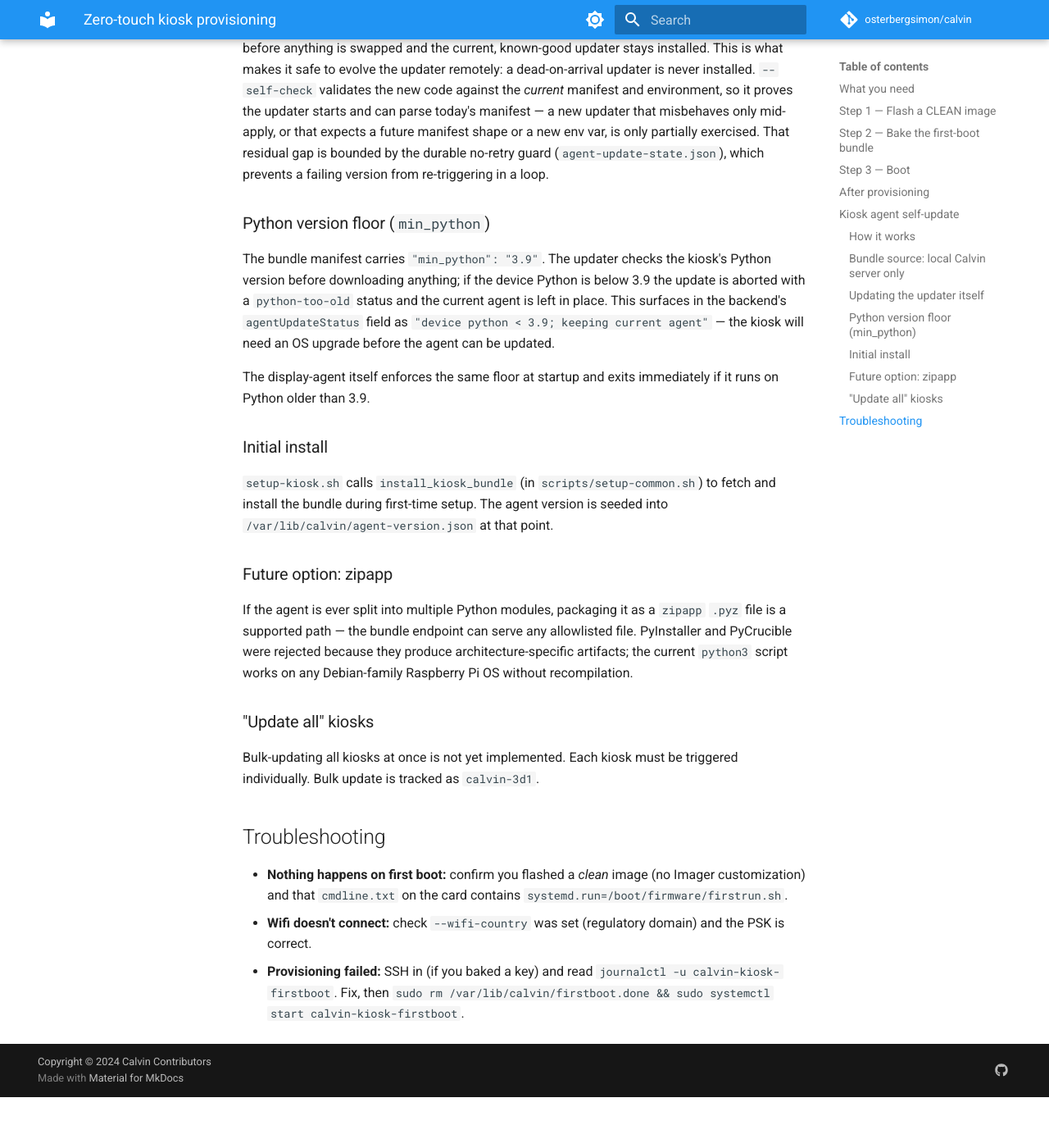
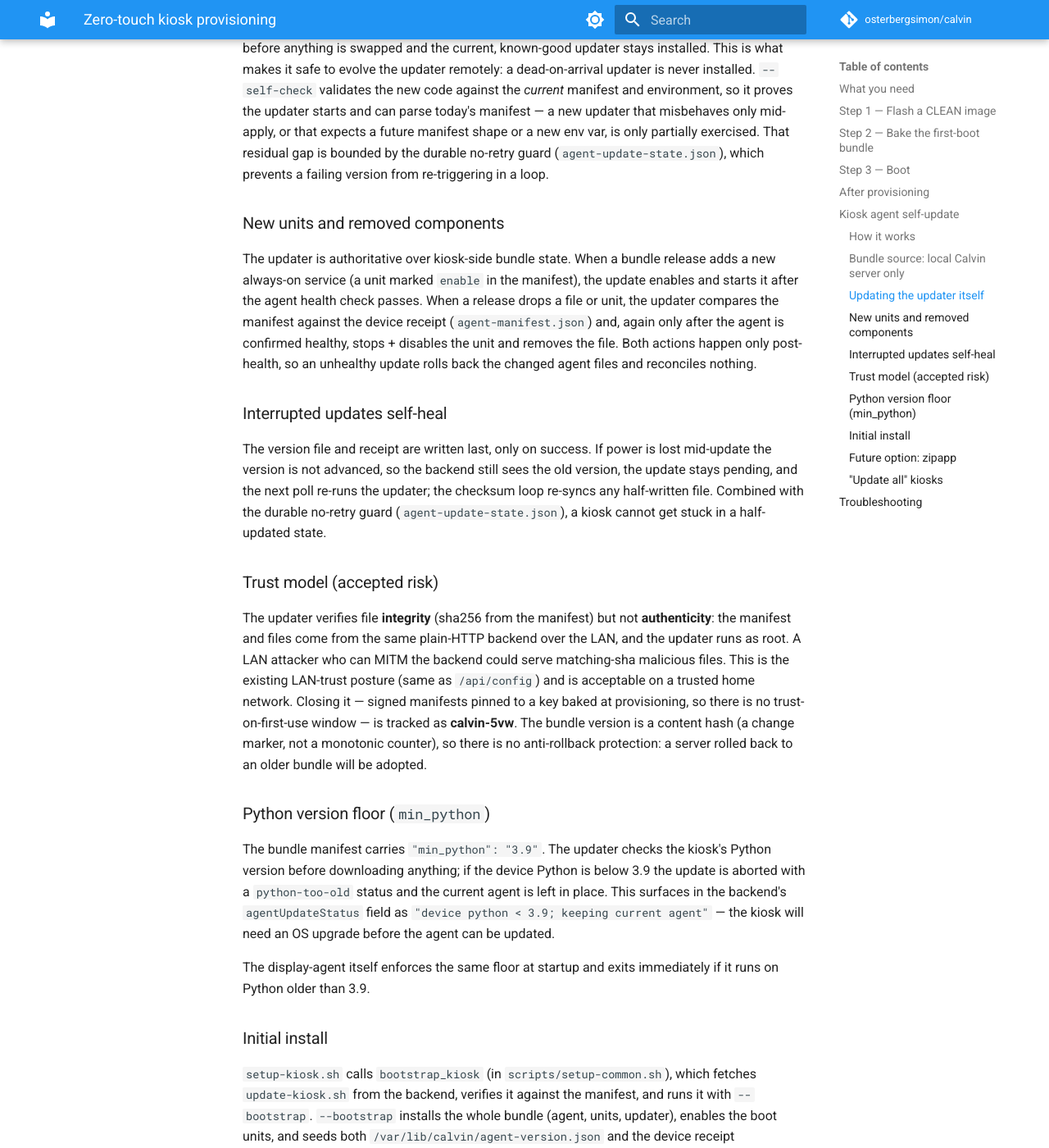
Before and after one commit to osterbergsimon/calvin, an MkDocs documentation site: the page built from docs/setup/KIOSK_PROVISIONING.md, in a window 1280 px wide and 1400 px high, scrolled down 3146 px. Shown: the whole window at 82% size. Built offline with MkDocs 1.6.1 and Material for MkDocs 9.7.7, drawn with Linux system fonts in a browser that asks for light colours; comment, search, counter and statistics services are not loaded; before the commit the page ends 4484 px from its top, so only the background shows below that; some of the changed text lies outside the part shown.

Commit message:
docs(kiosk): document --bootstrap, ixk/0ug, self-heal, and LAN-trust risk

```diff
--- a/docs/setup/KIOSK_PROVISIONING.md
+++ b/docs/setup/KIOSK_PROVISIONING.md
@@ -136,6 +136,34 @@ env var, is only partially exercised. That residual gap is bounded by the durabl
 guard (`agent-update-state.json`), which prevents a failing version from re-triggering in a
 loop.
 
+### New units and removed components
+
+The updater is authoritative over kiosk-side bundle state. When a bundle release adds a new
+always-on service (a unit marked `enable` in the manifest), the update enables and starts it
+after the agent health check passes. When a release drops a file or unit, the updater compares
+the manifest against the device receipt (`agent-manifest.json`) and, again only after the agent
+is confirmed healthy, stops + disables the unit and removes the file. Both actions happen only
+post-health, so an unhealthy update rolls back the changed agent files and reconciles nothing.
+
+### Interrupted updates self-heal
+
+The version file and receipt are written last, only on success. If power is lost mid-update the
+version is not advanced, so the backend still sees the old version, the update stays pending, and
+the next poll re-runs the updater; the checksum loop re-syncs any half-written file. Combined
+with the durable no-retry guard (`agent-update-state.json`), a kiosk cannot get stuck in a
+half-updated state.
+
+### Trust model (accepted risk)
+
+The updater verifies file **integrity** (sha256 from the manifest) but not **authenticity**: the
+manifest and files come from the same plain-HTTP backend over the LAN, and the updater runs as
+root. A LAN attacker who can MITM the backend could serve matching-sha malicious files. This is
+the existing LAN-trust posture (same as `/api/config`) and is acceptable on a trusted home
+network. Closing it — signed manifests pinned to a key baked at provisioning, so there is no
+trust-on-first-use window — is tracked as **calvin-5vw**. The bundle version is a content hash
+(a change marker, not a monotonic counter), so there is no anti-rollback protection: a server
+rolled back to an older bundle will be adopted.
+
 ### Python version floor (`min_python`)
 
 The bundle manifest carries `"min_python": "3.9"`. The updater checks the
@@ -150,9 +178,13 @@ immediately if it runs on Python older than 3.9.
 
 ### Initial install
 
-`setup-kiosk.sh` calls `install_kiosk_bundle` (in `scripts/setup-common.sh`)
-to fetch and install the bundle during first-time setup. The agent version is
-seeded into `/var/lib/calvin/agent-version.json` at that point.
+`setup-kiosk.sh` calls `bootstrap_kiosk` (in `scripts/setup-common.sh`), which fetches
+`update-kiosk.sh` from the backend, verifies it against the manifest, and runs it with
+`--bootstrap`. `--bootstrap` installs the whole bundle (agent, units, updater), enables the
+boot units, and seeds both `/var/lib/calvin/agent-version.json` and the device receipt
+`/var/lib/calvin/agent-manifest.json`. It performs no restart, health check, or rollback —
+first boot has nothing running and reboots afterward. The updater is now the single install
+path; there is no separate bundle-install routine.
 
 ### Future option: zipapp
 
```
